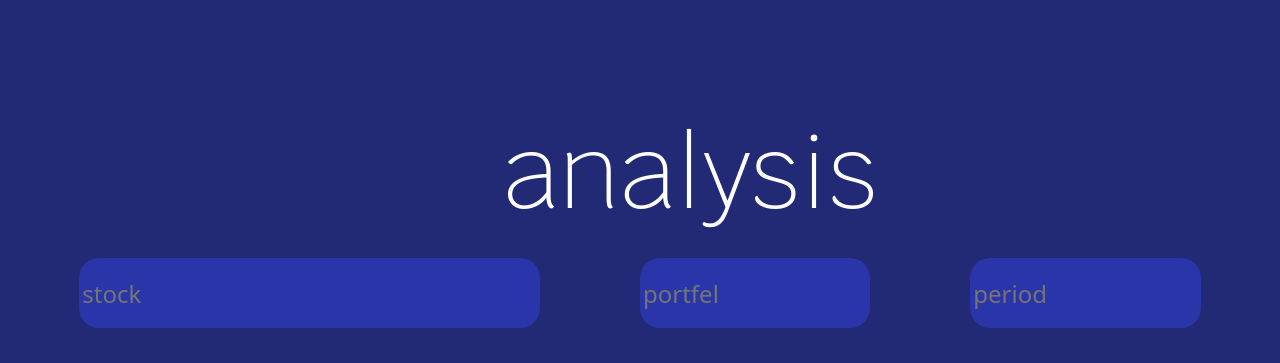
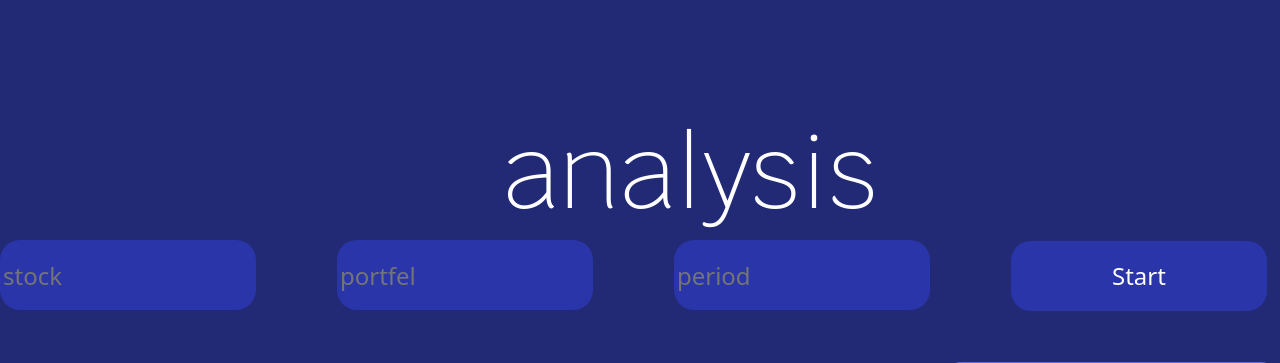
Before and after one commit to HappyMaxT3/tracking_anomalies_in_cryptocurrencies_and_stock_prices, a Flask app: template templates/index.html in a window 1280 px wide; the page is wider, and only the part inside the window is pictured. Shown: the part 2180-2543 px from the top of that part. Run offline with Flask 3, Linux system fonts and the light colour scheme; the template is opened without the code that fills it, so the values that code supplies are empty.

Commit message:
Add button and start page without chart

```diff
--- a/main.py
+++ b/main.py
@@ -3,8 +3,12 @@ from src import algorithm
 
 app = Flask(__name__)
 
-@app.route('/')
+@app.route("/")
 def index():
+    return render_template('index.html')
+
+@app.route("/chart/")
+def new_index():
     algorithm.make_graph()
     return render_template('index.html', url='/static/images/plot.png')
 
--- a/static/css/style.css
+++ b/static/css/style.css
@@ -164,7 +164,7 @@
     font-size: x-large;
     padding: 3px;
 
-    width: 40%;
+    width: 20%;
     height: 70px;
 }
 
@@ -183,6 +183,7 @@
 .plot-container{
     width: 70%;
     height: 100%;
+    min-height: 450px;
     min-width: 750px;
     margin: 0 auto;
 
--- a/templates/index.html
+++ b/templates/index.html
@@ -60,11 +60,17 @@
             <div class="text_page2-4" style="margin-top: min(-56%, 200px);">
                 <h1 style="font-size: 100px;">analysis</h1>
             </div>
-            <div style="margin-left: 5%;" class="feild_container">
+            <!-- <div style="margin-left: 5%;" class="feild_container">
                 <input placeholder="stock" class="feild1" style="display: inline-block;"></input>
                 <input placeholder="portfel" class="feild2-3" style="margin-left: 6%; display: inline-block;"></input>
                 <input placeholder="period" class="feild2-3" style="margin-left: 6%; display: inline-block;"></input>
-            </div>
+            </div> -->
+            <form method="GET" action="/chart/">
+                <input placeholder="stock" name="stock" class="feild1" style="display: inline-block;"/>
+                <input placeholder="portfel" name="portfel" class="feild2-3" style="margin-left: 6%; display: inline-block;"/>
+                <input placeholder="period" name="period" class="feild2-3" style="margin-left: 6%; display: inline-block;"/>
+                <input type="submit" value="Start" class="feild2-3" style="margin-left: 6%; display: inline-block;"/>
+            </form>
             <div style="margin-top: 4%; margin-left: max(12%, 80px);">
                 <div class="plot-container" style="display: inline-block;"> <img src={{url}} alt="Chart" height="100%" width="100%"> </div>
                 <div class="analysis" style=" display: inline-block;"></div>
```
